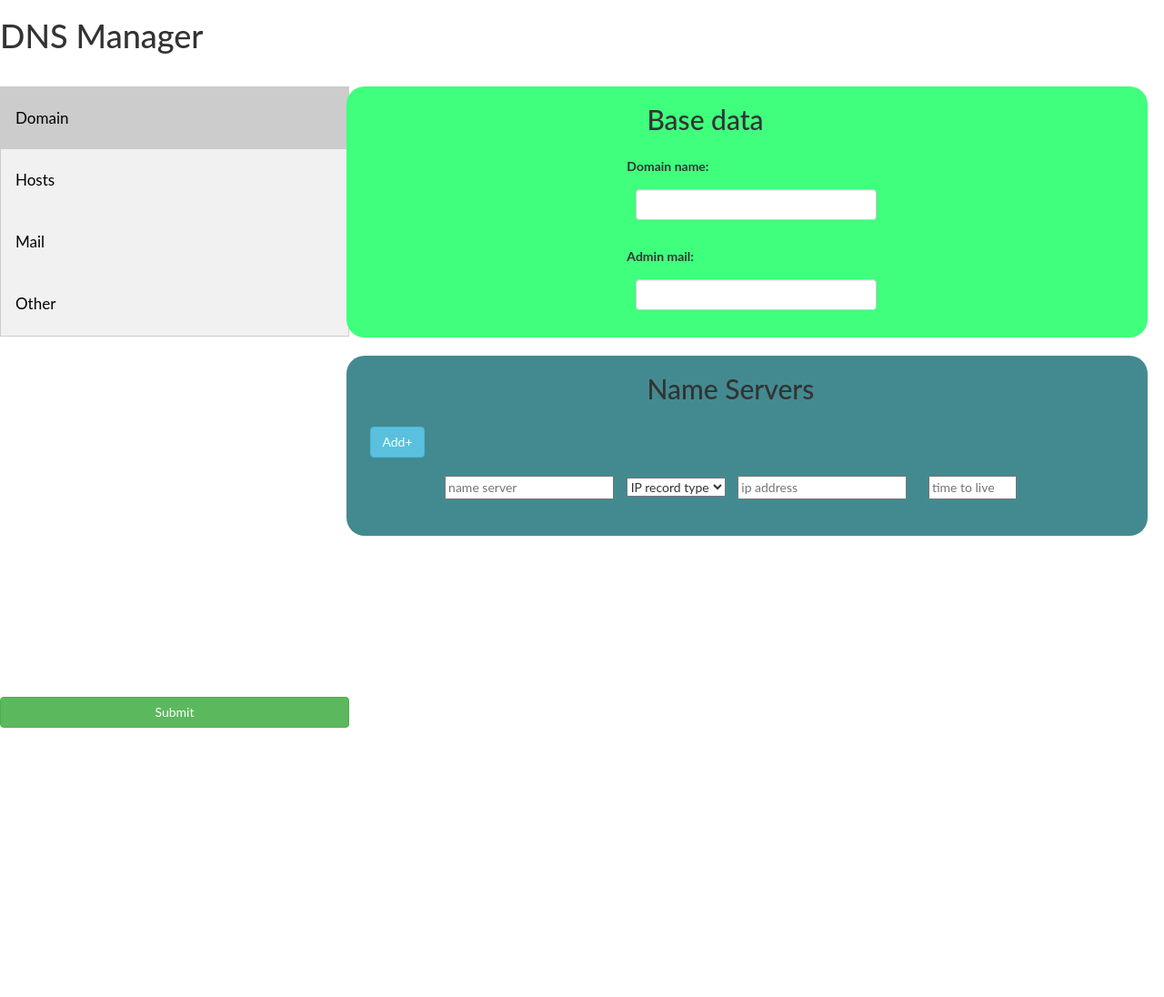
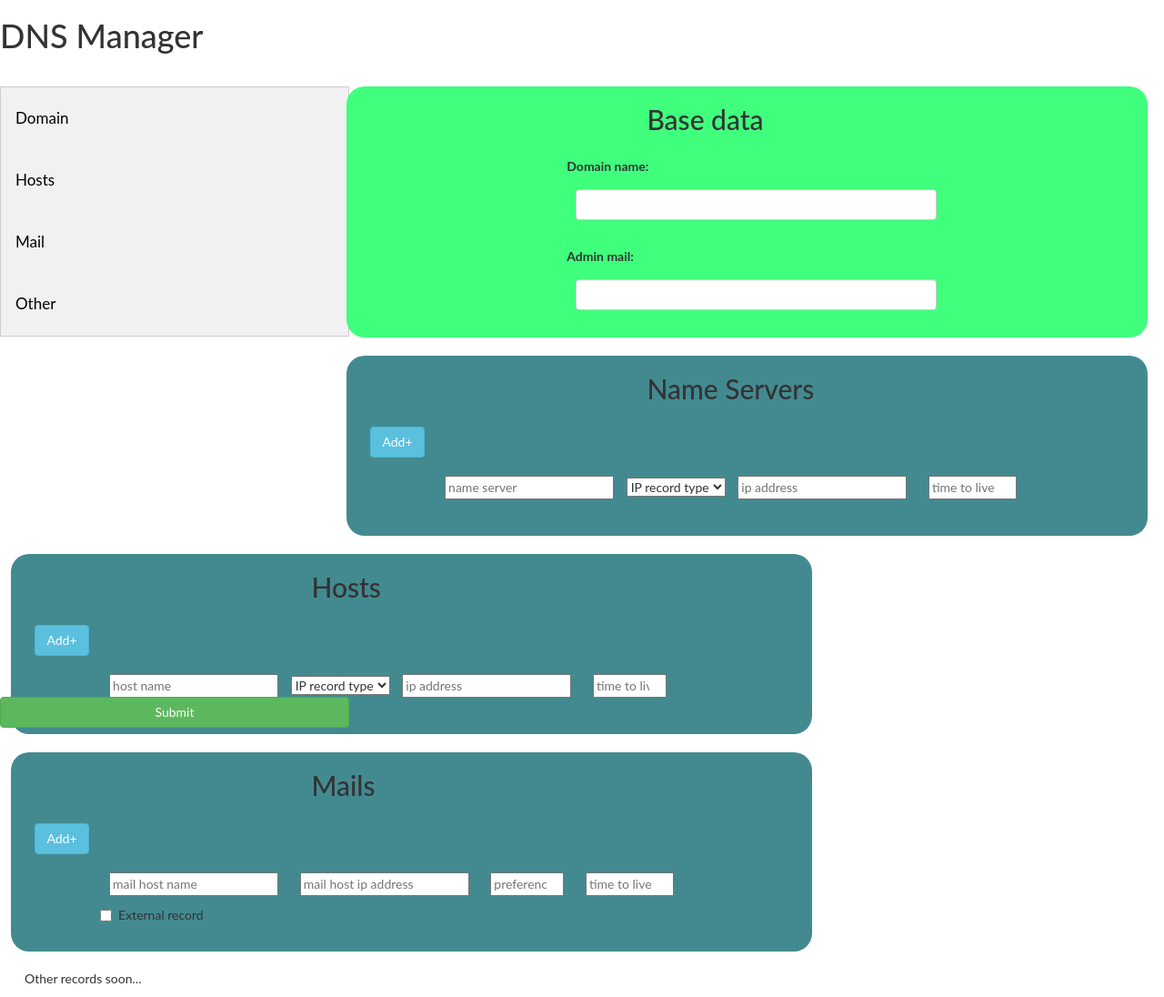
Before and after one commit to ilie05/licenta-web-server, a Flask app: page / in a window 1280 px wide. Shown: the whole page at 91% size. Before the commit the page ends 800 px from the top, so only its background shows below. Run offline with Flask 2, Linux system fonts and the light colour scheme; some libraries are stand-ins or nearby versions.

Commit message:
syntax errors

```diff
--- a/app.py
+++ b/app.py
@@ -1,10 +1,13 @@
-from flask import Flask, render_template, request
+from flask import Flask, render_template, request, redirect, url_for
 import re
+import json
+import sys
 import pymongo
 import datetime
 
-client = pymongo.MongoClient("mongodb://localhost:27017/")
-db = client["licenta"]
+
+client = pymongo.MongoClient('mongodb://localhost:27017/')
+db = client['licenta']
 collection = db['zones']
 
 app = Flask(__name__)
@@ -26,18 +29,44 @@ def record():
     return render_template("inserted.html", message=message)
 
 
+@app.route('/test')
+def test():
+    return render_template("test.html")
+
+
+@app.route('/dream', methods=['POST', 'GET'])
+def submited():
+    if request.method == 'POST':
+        # name = request.form.to_dict()['name']
+        # print(request.form.to_dict())
+        #data = json.loads(request.data)
+        print(request.get_json())
+        return render_template("dream.html", message='some message!!!!!')
+    else:
+        return redirect(url_for('test'))
+    #return data
+
+
 def process_form(form):
+
+    obj = ''
+
+    for key, value in form.to_dict().items():
+        obj += '{0}:  {1}<br>'.format(key, value)
+
+    return obj
+
     if form['ip_addr_type'] == 'A':
         if re.match(REGEX_ipv4, request.form['ip_address']):
             ip_address = form['ip_address']
 
         else:
-            ip_address = "Invalid ipv4 address"
+            return "Invalid ipv4 address"
     elif form['ip_addr_type'] == 'AAAA':
         if re.match(REGEX_ipv6, request.form['ip_address']):
             ip_address = form['ip_address']
         else:
-            ip_address = "Invalid ipv6 address"
+            return "Invalid ipv6 address"
 
     zone_doc = {
                 'domain': form['domain'],
@@ -49,12 +78,14 @@ def process_form(form):
                 'mail_host': form['mail_host'],
                 'mail_ip_host': form['mail_ip_host'],
                 'mail_priority': form['mail_priority'],
-                'ttl': form['ttl'],
                 'last_modify': datetime.datetime.utcnow()
                 }
+    if form['ttl'] != '':
+        zone_doc['ttl'] = form['ttl']
+
     collection.insert_one(zone_doc)
     return zone_doc
 
 
 if __name__ == '__main__':
-    app.run()
+    app.run(debug=True)
--- a/static/script.js
+++ b/static/script.js
@@ -1,6 +1,6 @@
-let counterNsRecors = 2;
-let counterHostRecors = 2;
-let counterMailRecors = 2;
+let counterNsRecords = 2;
+let counterHostRecords = 2;
+let counterMailRecords = 2;
 
 $(document).ready(function(){
 
@@ -11,56 +11,58 @@ $(document).ready(function(){
     $("#add_ns").click(function(){
         let content = `
 		  	<div class='ns_record'>
-				<input type="text" name="ns${counterNsRecors}" id="ns${counterNsRecors}" placeholder="name">
-		        <select name="ns_ip_addr_type${counterNsRecors}" id="ns_ip_addr_type${counterNsRecors}">
+				<input type="text" name="ns${counterNsRecords}" id="ns${counterNsRecords}" placeholder="name">
+		        <select name="ns_ip_addr_type${counterNsRecords}" id="ns_ip_addr_type${counterNsRecords}">
 		        	<option disabled selected>IP record type</option>
 		            <option value="A">A</option>
 		        	<option value="AAAA">AAAA</option>
 		        </select >
-				<input type="text" name="ns_ip${counterNsRecors}" id="ns_ip${counterNsRecors}" placeholder="ip address">
-				<input type="number" name="ns_ttl${counterNsRecors}" id="ns_ttl${counterNsRecors}" placeholder="time to live" min="0" max="1209600">
+				<input type="text" name="ns_ip${counterNsRecords}" id="ns_ip${counterNsRecords}" placeholder="ip address">
+				<input type="number" name="ns_ttl${counterNsRecords}" id="ns_ttl${counterNsRecords}" placeholder="time to live" min="0" max="1209600">
 		  	</div>`;
         $(".ns_record_wrapper").append(content);
-		counterNsRecors++;
+        counterNsRecords++;
     });
 
     $("#add_host").click(function(){
         let content = `
 			<div class="host_record">
-				<input type="text" name="host_name${counterHostRecors}" id="host_name${counterHostRecors}" placeholder="host name">
-		        <select name="host_name_ip_addr_type${counterHostRecors}" id="host_name_ip_addr_type${counterHostRecors}">
+				<input type="text" name="host_name${counterHostRecords}" id="host_name${counterHostRecords}" placeholder="host name">
+		        <select name="host_name_ip_addr_type${counterHostRecords}" id="host_name_ip_addr_type${counterHostRecords}">
 		        	<option disabled selected>IP record type</option>
 		            <option value="A">A</option>
 		        	<option value="AAAA">AAAA</option>
 		        </select >
-				<input type="text" name="host_name_ip${counterHostRecors}" id="host_name_ip${counterHostRecors}" placeholder="ip address">
-				<input type="number" name="host_name_ttl${counterHostRecors}" id="host_name_ttl${counterHostRecors}" placeholder="time to live" min="0" max="86400">
+				<input type="text" name="host_name_ip${counterHostRecords}" id="host_name_ip${counterHostRecords}" placeholder="ip address">
+				<input type="number" name="host_name_ttl${counterHostRecords}" id="host_name_ttl${counterHostRecords}" placeholder="time to live" min="0" max="86400">
 			</div>
 		`;
         $(".host_record_wrapper").append(content);
-		counterHostRecors++;
+        counterHostRecords++;
     });
 
     $("#add_mail").click(function(){
         let content = `
 			<div class="mail_record">
-			    <input name="mail_host${counterMailRecors}" id="mail_host${counterMailRecors}" type="text" placeholder="mail host name">
-			    <input name="mail_ip_host${counterMailRecors}" id="mail_ip_host${counterMailRecors}" type="text" placeholder="mail host ip address">
-			    <input name="mail_preference${counterMailRecors}" id="mail_preference${counterMailRecors}" type="number" min="0" max="65535" placeholder="preference">
-			    <input type="number" name="mail_ttl${counterMailRecors}" id="mail_ttl${counterMailRecors}" placeholder="time to live" min="0" max="3024000">
+			    <input name="mail_host${counterMailRecords}" id="mail_host${counterMailRecords}" type="text" placeholder="mail host name">
+			    <input name="mail_ip_host${counterMailRecords}" id="mail_ip_host${counterMailRecords}" type="text" placeholder="mail host ip address">
+			    <input name="mail_preference${counterMailRecords}" id="mail_preference${counterMailRecords}" type="number" min="0" max="65535" placeholder="preference">
+			    <input type="number" name="mail_ttl${counterMailRecords}" id="mail_ttl${counterMailRecords}" placeholder="time to live" min="0" max="3024000">
                 <label class="checkbox-inline">
-                    <input type="checkbox" class="external-check  form-check-input" name="external${counterMailRecors}" value="true">External record
+                    <input type="checkbox" class="external-check  form-check-input" name="external${counterMailRecords}" value="true">External record
                 </label>
 			</div>
 		`;
         $(".mail_record_wrapper").append(content);
-		counterMailRecors++;
+        counterMailRecords++;
         $('.external-check:last').change(ChangeEvent);
     });
 
+    $('#btn-submit').click(sendFrom);
+
 });
 
-function openCity(evt, cityName) {
+function openTab(evt, cityName) {
     let i, tabcontent, tablinks;
     tabcontent = document.getElementsByClassName("tabcontent");
     for (i = 0; i < tabcontent.length; i++) {
@@ -87,3 +89,7 @@ function ChangeEvent(){
         input_target.disabled = false;
     }
 }
+
+function sendFrom(){
+
+}
--- a/static/style.css
+++ b/static/style.css
@@ -71,7 +71,7 @@ h2{
 }
 
 .domain-field{
-	width: 30%;
+	width: 45%;
 	margin:  auto;
 }
 
--- a/test.py
+++ /dev/null
@@ -1 +0,0 @@
-import sqlite3 as sql
```
Also changed, not shown: 1 other file. Lines whose indentation alone changed are shown as unchanged.
